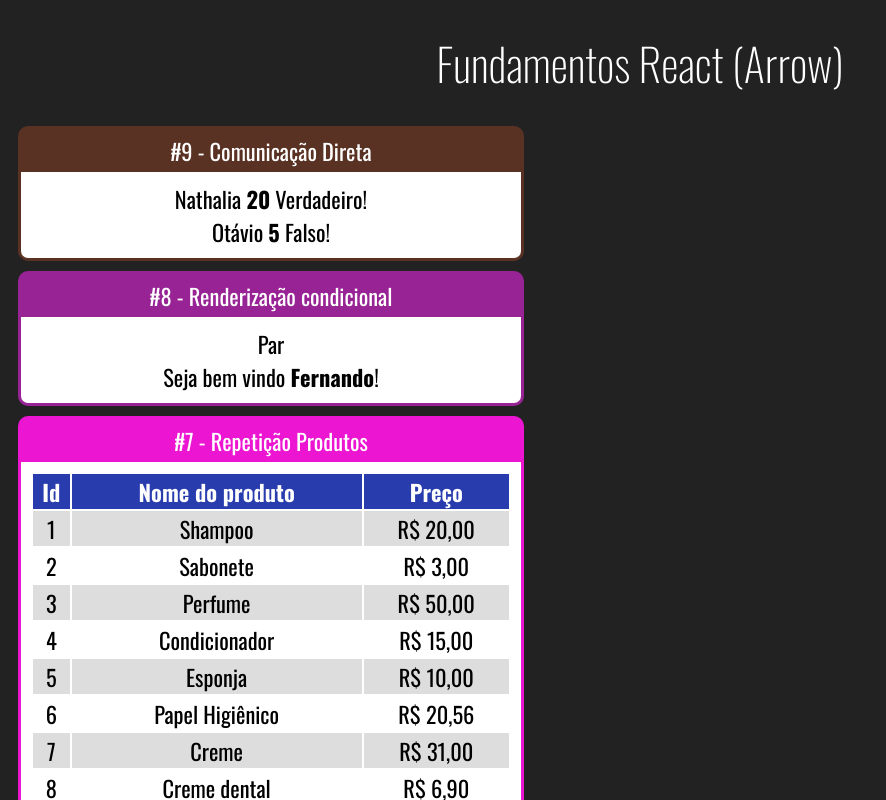
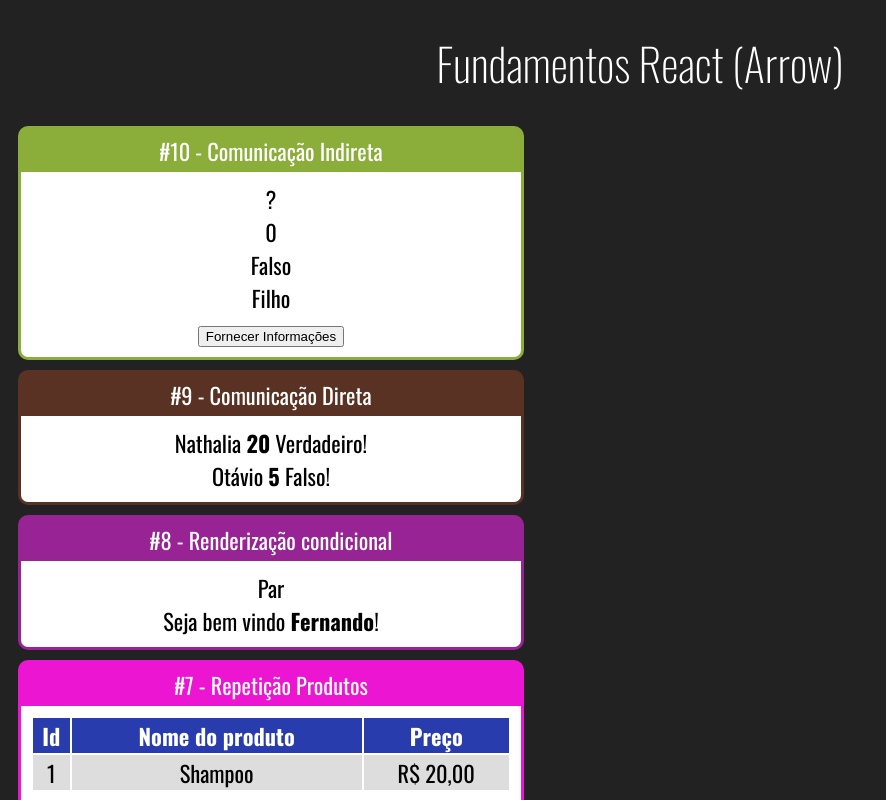
Before and after one commit to nathalia-alice/fundamentos-react, a React (Create React App) app: page / in a window 1280 px wide. Shown: the top 800 px of the page, without its empty margins (0-886 px from the left). Built offline with nearby package versions, Linux system fonts and the light colour scheme.

Commit message:
Comunicação Indireta

```diff
--- a/src/App.jsx
+++ b/src/App.jsx
@@ -1,6 +1,7 @@
 import './App.css'
 import React from 'react'
 
+import IndiretaPai from "./components/comunicacao/IndiretaPai"
 import DiretaPai from "./components/comunicacao/DiretaPai"
 import UsuarioInfo from './components/condicional/UsuarioInfo'
 import ParOuImpar from './components/condicional/ParOuImpar'
@@ -19,6 +20,9 @@
         <h1>Fundamentos React (Arrow)</h1>
 
         <div className="Cards">
+            <Card titulo="#10 - Comunicação Indireta" color="#8BAD39">
+                <IndiretaPai></IndiretaPai>
+            </Card>
 
             <Card titulo="#9 - Comunicação Direta" color="#593223">
                 <DiretaPai></DiretaPai>
--- /dev/null
+++ b/src/components/comunicacao/IndiretaFilho.jsx
@@ -0,0 +1,13 @@
+import React from 'react'
+
+export default props => {
+    const cb = props.quandoClicar
+    return (
+        <div>
+           <div>Filho</div>
+           <button onClick={
+               _ => cb('João', 53, true)
+           }>Fornecer Informações</button>
+        </div>
+    )
+}
--- /dev/null
+++ b/src/components/comunicacao/IndiretaPai.jsx
@@ -0,0 +1,22 @@
+import React from 'react'
+import IndiretaFilho from './IndiretaFilho'
+
+export default props => {
+    let nome = '?'
+    let idade = 0
+    let nerd = false
+    function fornecerInformacoes(nomeParam, idadeParam, nerdParam){
+       nome = nomeParam
+       idade  = idadeParam
+       nerd = nerdParam
+    }
+
+    return (
+        <div>
+          <div>{nome}</div>
+          <div>{idade}</div>
+          <div>{nerd ? 'Verdadeiro': 'Falso'}</div>
+          <IndiretaFilho quandoClicar={fornecerInformacoes}></IndiretaFilho>
+        </div>
+    )
+}
```
